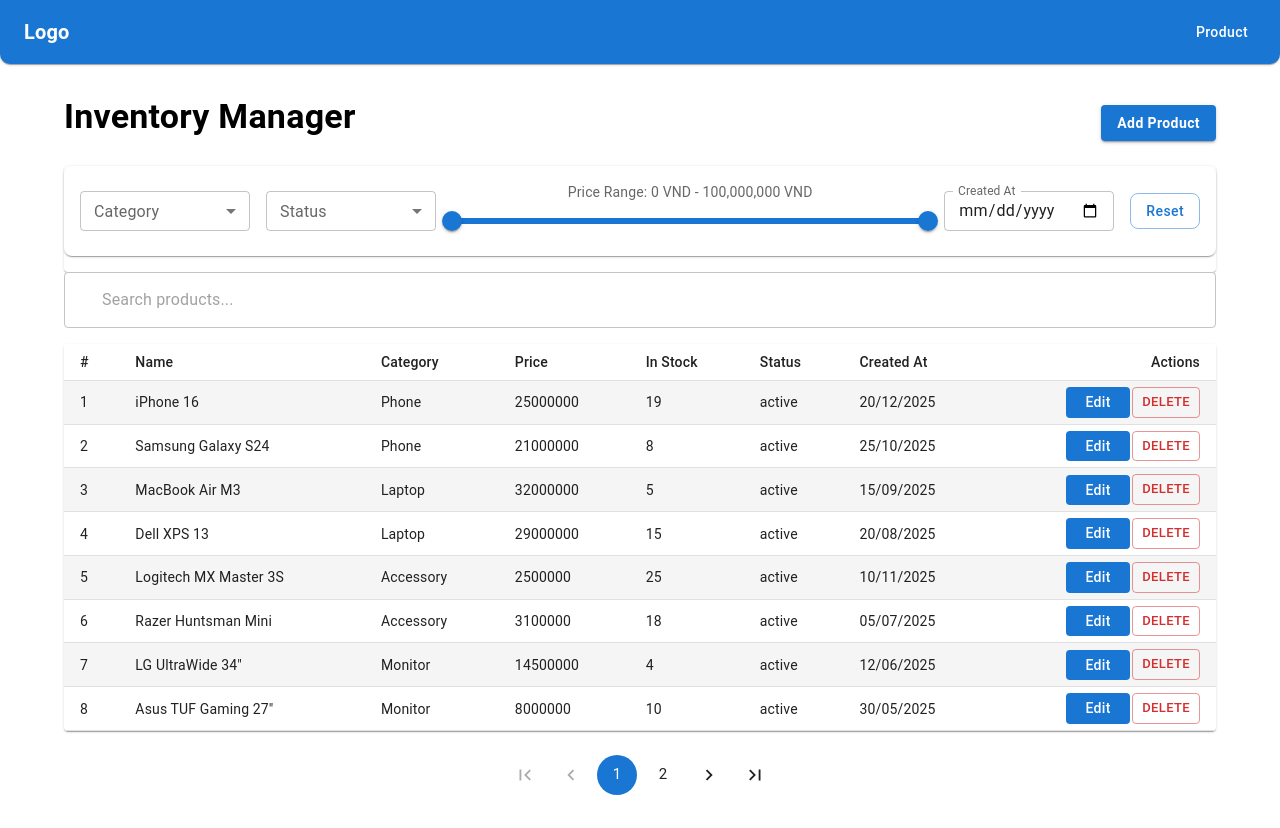
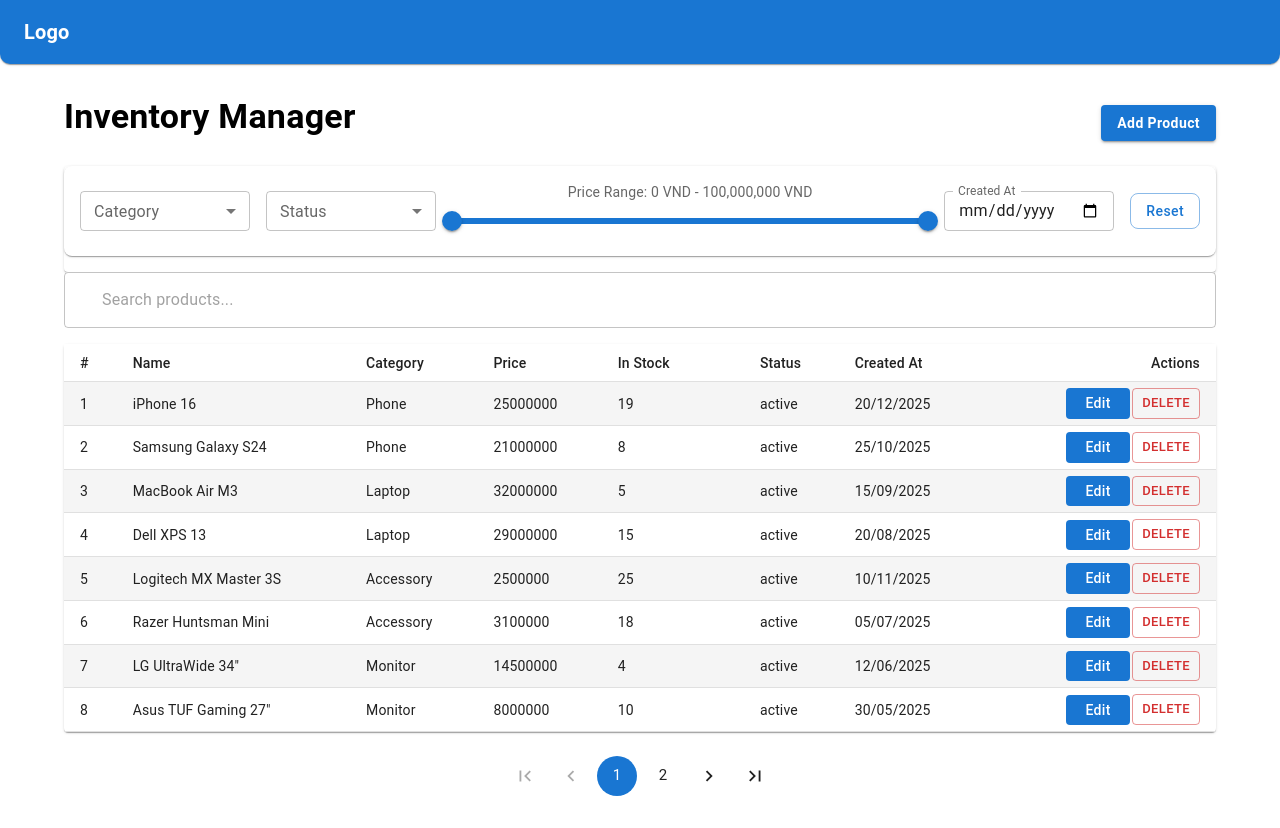
Before and after one commit to datkhac009/React_Learning_Exercises, a React (Vite) app in the folder Inventory-Manager/: page / in a window 1280 px wide. Built offline with nearby package versions, Linux system fonts and the light colour scheme; data requests are answered from the project's data file; some icons are missing.

Commit message:
Chua xong sort va filter

```diff
--- a/Inventory-Manager/src/components/Header.jsx
+++ b/Inventory-Manager/src/components/Header.jsx
@@ -19,21 +19,7 @@ function Header() {
 
         <Box sx={{ flexGrow: 1 }} />
         <Stack direction="row" spacing={1}>
-          <Button
-            component={Link}
-            to="/listitem"
-            color="inherit"
-            sx={{
-              textTransform: "none",
-              "&.active": {
-                fontWeight: "bold",
-                borderBottom: "2px solid #fff",
-                borderRadius: 0,
-              },
-            }}
-          >
-            Product
-          </Button>
+
 
         </Stack>
 
--- a/Inventory-Manager/src/modules/product/ListProduct.jsx
+++ b/Inventory-Manager/src/modules/product/ListProduct.jsx
@@ -15,6 +15,7 @@ import { useState, useMemo, useEffect, useRef } from "react";
 import CreateItemProduct from "./CreateItemProduct";
 import { useSearchParams } from "react-router-dom";
 import FilterBar from "./FilterBar";
+import { sortProducts } from "../../utils/sortProduct";
 //import ProductFilter from "./ProductFilter";
 
 function ListProduct() {
@@ -32,13 +33,12 @@ function ListProduct() {
   const searchUrl = searchParams.get("q") || "";
   // pagination
   const pageUrl = Number(searchParams.get("page")) || 1;
-  const sortUrl = searchParams.get("sort") || "";
 
   const [searchInput, setSearchInput] = useState(searchUrl);
   const [page, setPage] = useState(pageUrl);
-  const [sort,setSort] = useState(sortUrl)
-
-
+  //sort
+  const sort = searchParams.get("sort") || "";
+  const [sortField, sortDir] = sort.split(":");
   // đồng bộ url params với local
   useEffect(() => {
     setSearchInput(searchUrl);
@@ -101,12 +101,16 @@ function ListProduct() {
 
   const totalPage = Math.ceil(filteredProducts.length / ITEMS_PER_PAGE);
 
+//sortedProducts
+  const sortedProducts = useMemo(() => {
+  return sortProducts(filteredProducts, sortField, sortDir);
+}, [filteredProducts, sortField, sortDir]);
   //Tính pagination chỉ hiển thị 8 item ở mỗi trang
   const paginationProduct = useMemo(() => {
     const start = (page - 1) * ITEMS_PER_PAGE;
     const end = start + ITEMS_PER_PAGE;
-    return filteredProducts.slice(start, end); // cắt mảng
-  }, [filteredProducts, page]);
+    return sortedProducts.slice(start, end); // cắt mảng
+  }, [sortedProducts, page]);
 
   // Change Page
   const handleChangePage = (e, value) => {
@@ -124,7 +128,31 @@ function ListProduct() {
 
     window.scrollTo({ top: 0, behavior: "smooth" });
   };
+  //Sort Table
 
+  const toggleSort = (field) => {
+    setSearchParams(
+      (prev) => {
+        const params = new URLSearchParams(prev);
+
+        const current = params.get("sort") || "";
+        const [currentField, currentDir] = current.split(":");
+
+        let nextSort = "";
+        if (currentField !== field) nextSort = `${field}:asc`;
+        else if (currentDir === "asc") nextSort = `${field}:desc`;
+        else if (currentDir === "desc") nextSort = "";
+        else nextSort = `${field}:asc`;
+
+        if (nextSort) params.set("sort", nextSort);
+        else params.delete("sort");
+
+        params.set("page", "1");
+        return params;
+      },
+      { replace: true }
+    );
+  };
   useEffect(() => {
     const safeTotal = Math.max(1, totalPage);
     if (Number(page) > safeTotal) setPage(1);
@@ -163,9 +191,7 @@ function ListProduct() {
         </Button>
       </Box>
       <Box>
-        <FilterBar
-          product={product}
-        />
+        <FilterBar product={product} />
       </Box>
       {/* Search Box */}
       <Box sx={{ mb: 2 }}>
@@ -198,11 +224,14 @@ function ListProduct() {
 
       <Paper elevation={1}>
         <ProductTable
+          toggleSort={toggleSort}
           products={paginationProduct}
           loading={isLoading}
           onRefetch={refetchdata}
           currentPage={page}
           itemsPerPage={ITEMS_PER_PAGE}
+          sortField={sortField || ""}
+          sortDir={sortDir === "asc" || sortDir === "desc" ? sortDir : "asc"}
         />
       </Paper>
       {/* ✅ Pagination */}
--- a/Inventory-Manager/src/modules/product/ProductTable.jsx
+++ b/Inventory-Manager/src/modules/product/ProductTable.jsx
@@ -11,6 +11,7 @@ import {
   DialogContent,
   DialogContentText,
   DialogActions,
+  TableSortLabel,
 } from "@mui/material";
 import { useState } from "react";
 import Spinner from "../../components/Spinner";
@@ -20,14 +21,20 @@ import { toast } from "react-toastify";
 import EditItemProduct from "./EditItemProduct";
 
 function ProductTable({
+  toggleSort,
   products,
   loading,
   onRefetch,
   currentPage = 1,
   itemsPerPage = 8,
+  sortField = "",
+  sortDir = "asc",
 }) {
   const API_BASE_URL = import.meta.env.VITE_API_BASE_URL;
   const { DeleteProduct, isDeleteting } = useDelete(API_BASE_URL);
+
+  //đảm bảo không bao giờ undefined
+  const safeDir = sortDir === "asc" || sortDir === "desc" ? sortDir : "asc";
 
   //  State cho dialog Delete
   const [openDialog, setOpenDialog] = useState(false);
@@ -84,12 +91,50 @@ function ProductTable({
           <TableHead>
             <TableRow>
               <TableCell>#</TableCell>
-              <TableCell>Name</TableCell>
+              <TableCell sortDirection={sortField === "name" ? safeDir : false}>
+                <TableSortLabel
+                  active={sortField === "name"}
+                  direction={sortField === "name" ? safeDir : "asc"}
+                  onClick={() => toggleSort("name")}
+                >
+                  Name
+                </TableSortLabel>
+              </TableCell>
               <TableCell>Category</TableCell>
-              <TableCell>Price</TableCell>
-              <TableCell>In Stock</TableCell>
+              <TableCell
+                sortDirection={sortField === "price" ? safeDir : false}
+              >
+                <TableSortLabel
+                  active={sortField === "price"}
+                  direction={sortField === "price" ? safeDir : "asc"}
+                  onClick={() => toggleSort("price")}
+                >
+                  Price
+                </TableSortLabel>
+              </TableCell>
+              <TableCell
+                sortDirection={sortField === "stock" ? safeDir : false}
+              >
+                <TableSortLabel
+                  active={sortField === "stock"}
+                  direction={sortField === "stock" ? safeDir : "asc"}
+                  onClick={() => toggleSort("stock")}
+                >
+                  In Stock
+                </TableSortLabel>
+              </TableCell>
               <TableCell>Status</TableCell>
-              <TableCell>Created At</TableCell>
+              <TableCell
+                sortDirection={sortField === "createdAt" ? safeDir : false}
+              >
+                <TableSortLabel
+                  active={sortField === "createdAt"}
+                  direction={sortField === "createdAt" ? safeDir : "asc"}
+                  onClick={() => toggleSort("createdAt")}
+                >
+                  Created At
+                </TableSortLabel>
+              </TableCell>
               <TableCell align="right">Actions</TableCell>
             </TableRow>
           </TableHead>
--- /dev/null
+++ b/Inventory-Manager/src/utils/sortProduct.js
@@ -0,0 +1,42 @@
+function parseDDMMYYYY(dateStr) {
+  // dateStr: "20/12/2025"
+  if (!dateStr) return 0;
+  const [dd, mm, yyyy] = String(dateStr).split("/");
+  if (!dd || !mm || !yyyy) return 0;
+  return new Date(+yyyy, +mm - 1, +dd).getTime();
+}
+
+export function sortProducts(list, sortField, sortDir) {
+  // list: mảng đã filter xong
+  if (!sortField || !sortDir) return list;
+
+  const dir = sortDir === "desc" ? -1 : 1;
+  const arr = [...list]; // copy để không mutate
+
+  arr.sort((a, b) => {
+    // 1) STRING fields
+    if (sortField === "name" || sortField === "category" || sortField === "status") {
+      const A = String(a[sortField] ?? "").toLowerCase();
+      const B = String(b[sortField] ?? "").toLowerCase();
+      return A.localeCompare(B) * dir;
+    }
+
+    // 2) NUMBER fields
+    if (sortField === "price" || sortField === "stock") {
+      const A = Number(a[sortField] ?? 0);
+      const B = Number(b[sortField] ?? 0);
+      return (A - B) * dir;
+    }
+
+    // 3) DATE field (dd/mm/yyyy)
+    if (sortField === "createdAt") {
+      const A = parseDDMMYYYY(a.createdAt);
+      const B = parseDDMMYYYY(b.createdAt);
+      return (A - B) * dir;
+    }
+
+    return 0;
+  });
+
+  return arr;
+}
```
